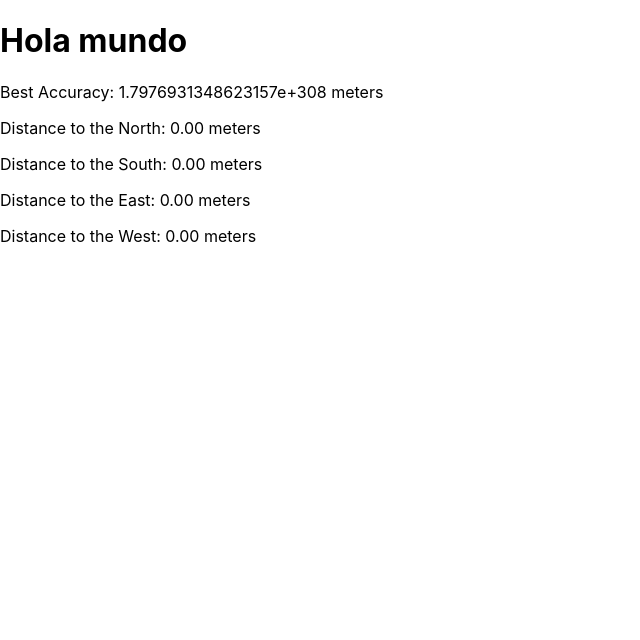
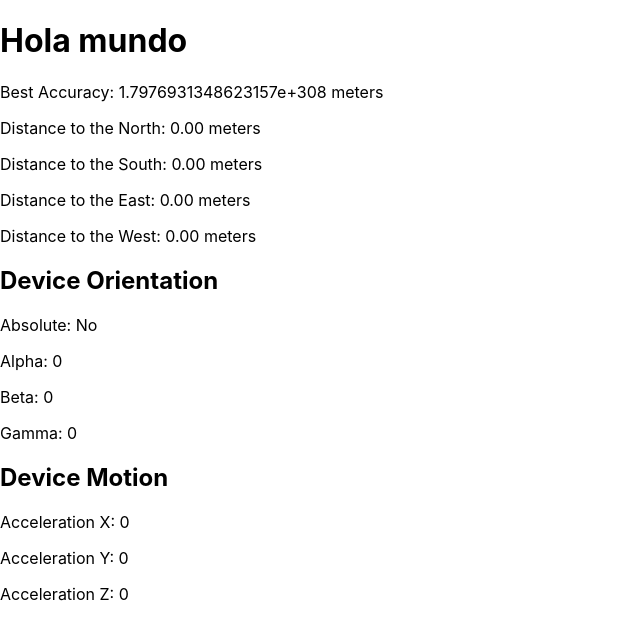
Before and after one commit to MrI3/felicesdosmeses, a React (Create React App) app: page / in a window 1280 px wide. Shown: the top 640 px of the page, without its empty margins (0-640 px from the left). Built offline with nearby package versions, Linux system fonts and the light colour scheme; no server answers.

Commit message:
Add orientation function

```diff
--- a/src/App.js
+++ b/src/App.js
@@ -1,12 +1,14 @@
 import './App.css';
 import HelloWorld from './components/HelloWorld';
 import LocationDistance from './components/LocationDistance';
+import DeviceOrientationExample from './components/Orientation';
 
 function App() {
   return (
     <>
       <HelloWorld holaMundo="Yes"></HelloWorld>
       <LocationDistance targetLatitude={20.084991} targetLongitude={-98.719700} desiredAccuracy={20}></LocationDistance>
+      <DeviceOrientationExample></DeviceOrientationExample>
     </>
   );
 }
--- /dev/null
+++ b/src/components/Orientation.js
@@ -0,0 +1,43 @@
+import React, { useState, useEffect } from 'react';
+
+const DeviceOrientationExample = () => {
+  const [orientation, setOrientation] = useState({ alpha: 0, beta: 0, gamma: 0, absolute: false });
+  const [acceleration, setAcceleration] = useState({ x: 0, y: 0, z: 0 });
+
+  useEffect(() => {
+    const handleOrientation = (event) => {
+      const { alpha, beta, gamma, absolute } = event;
+      setOrientation({ alpha, beta, gamma, absolute });
+    };
+
+    const handleMotion = (event) => {
+      const { x, y, z } = event.acceleration;
+      setAcceleration({ x, y, z });
+    };
+
+    window.addEventListener('deviceorientation', handleOrientation, true);
+    window.addEventListener('devicemotion', handleMotion, true);
+
+    return () => {
+      window.removeEventListener('deviceorientation', handleOrientation, true);
+      window.removeEventListener('devicemotion', handleMotion, true);
+    };
+  }, []);
+
+  return (
+    <div>
+      <h2>Device Orientation</h2>
+      <p>Absolute: {orientation.absolute ? 'Yes' : 'No'}</p>
+      <p>Alpha: {orientation.alpha}</p>
+      <p>Beta: {orientation.beta}</p>
+      <p>Gamma: {orientation.gamma}</p>
+
+      <h2>Device Motion</h2>
+      <p>Acceleration X: {acceleration.x}</p>
+      <p>Acceleration Y: {acceleration.y}</p>
+      <p>Acceleration Z: {acceleration.z}</p>
+    </div>
+  );
+};
+
+export default DeviceOrientationExample;
```
